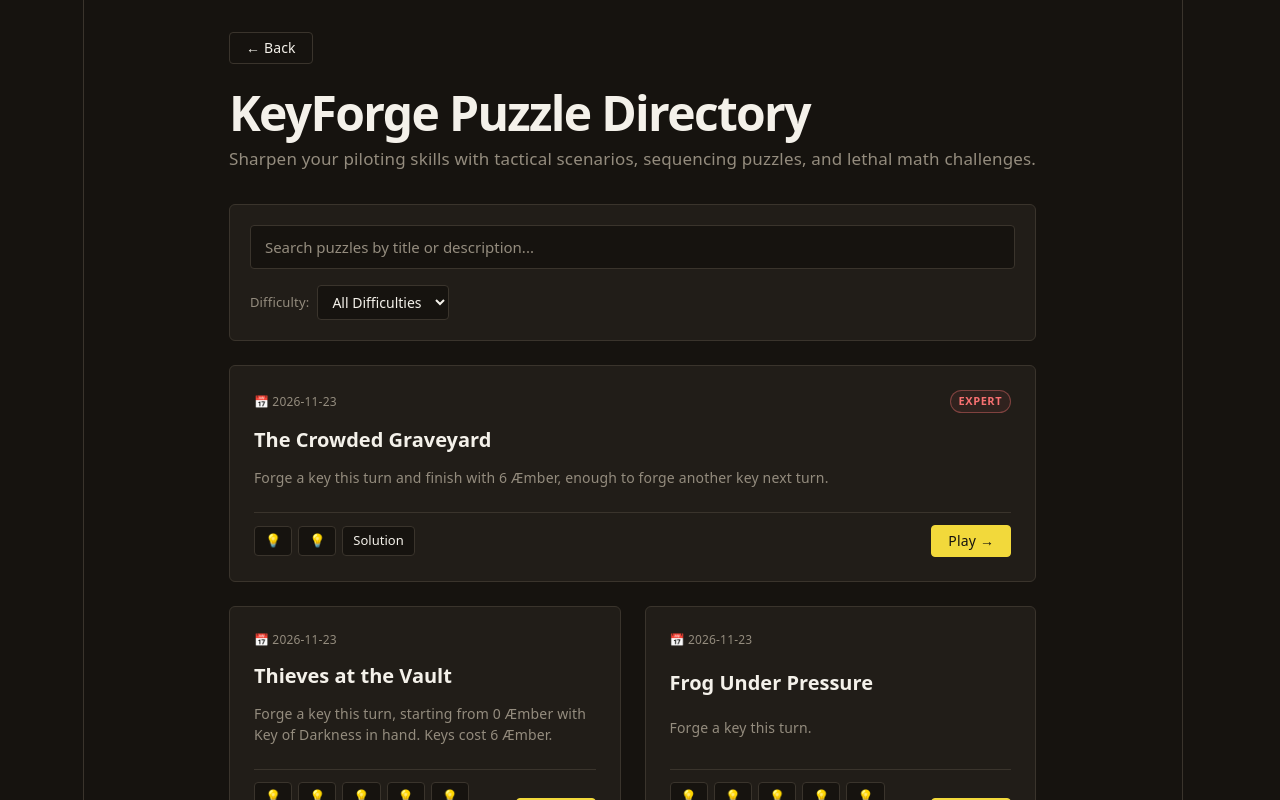
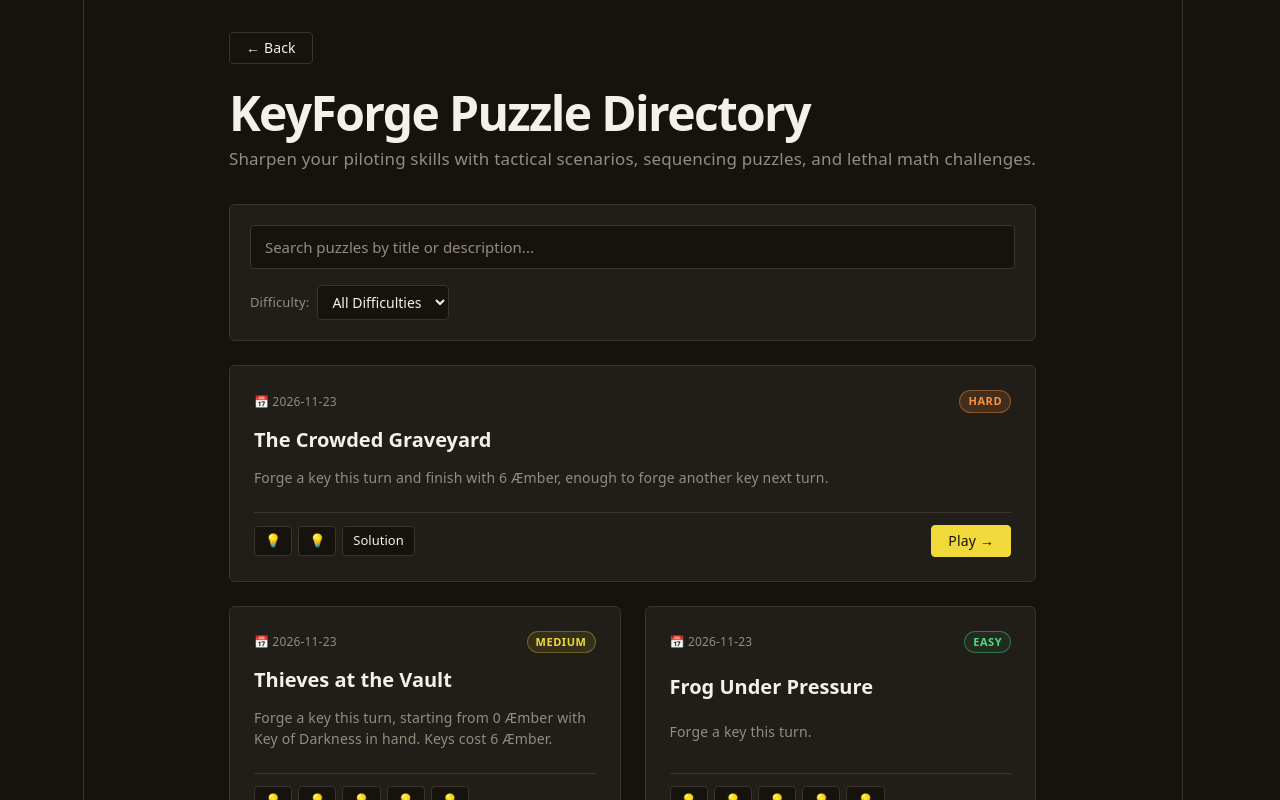
Before and after one commit to camzach/brainforge, a React (Vite) app: page /puzzles in a window 1280 px wide. Shown: the top 800 px of the page. Built offline with nearby package versions, Linux system fonts and the light colour scheme; a web font is replaced by a local one.

Commit message:
add difficulty to all puzzles and require it

```diff
--- a/src/routes/puzzles/data/final-refrain-might-makes-right.ts
+++ b/src/routes/puzzles/data/final-refrain-might-makes-right.ts
@@ -3,7 +3,7 @@ import type { KeyforgePuzzle } from "../types";
 const puzzle: KeyforgePuzzle = {
   id: "final-refrain-might-makes-right",
   publishedAt: "2026-11-23",
-  difficulty: "Expert",
+  difficulty: "Hard",
   author: "BrainForge",
   hints: [
     "Tribute Collector can capture Æmber onto any friendly creature.",
--- a/src/routes/puzzles/data/life-for-a-life-espionage.ts
+++ b/src/routes/puzzles/data/life-for-a-life-espionage.ts
@@ -3,6 +3,7 @@ import type { KeyforgePuzzle } from "../types";
 const puzzle: KeyforgePuzzle = {
   id: "life-for-a-life-espionage",
   publishedAt: "2026-11-23",
+  difficulty: "Medium",
   author: "BrainForge",
   hints: [
     "Key of Darkness forges at +6 Æmber over the current cost, or only +2 if your opponent has no Æmber. Aim to forge at 8.",
--- a/src/routes/puzzles/data/the-friendship-bypass.ts
+++ b/src/routes/puzzles/data/the-friendship-bypass.ts
@@ -3,6 +3,7 @@ import type { KeyforgePuzzle } from "../types";
 const puzzle: KeyforgePuzzle = {
   id: "frog-under-pressure",
   publishedAt: "2026-11-23",
+  difficulty: "Easy",
   author: "BrainForge",
   hints: [
     "Keyfrog forges a key at the current cost when it is destroyed, so you need 6 Æmber at that moment.",
--- a/src/routes/puzzles/data/ward-42-c.ts
+++ b/src/routes/puzzles/data/ward-42-c.ts
@@ -3,6 +3,7 @@ import type { KeyforgePuzzle } from "../types";
 const puzzle: KeyforgePuzzle = {
   id: "ward-42-c",
   publishedAt: "2026-11-23",
+  difficulty: "Medium",
   author: "BrainForge",
   hints: [
     "Encounter Suit wards Kartanoo before Refit moves it, so the ward stays on Kartanoo.",
--- a/src/routes/puzzles/types.ts
+++ b/src/routes/puzzles/types.ts
@@ -89,7 +89,7 @@ export type PuzzleSpec = {
 export type KeyforgePuzzle = {
   id: string;
   publishedAt: string; // YYYY-MM-DD
-  difficulty?: "Easy" | "Medium" | "Hard" | "Expert";
+  difficulty: "Easy" | "Medium" | "Hard" | "Expert";
   author?: string;
   hints?: string[];
   solution?: {
```
